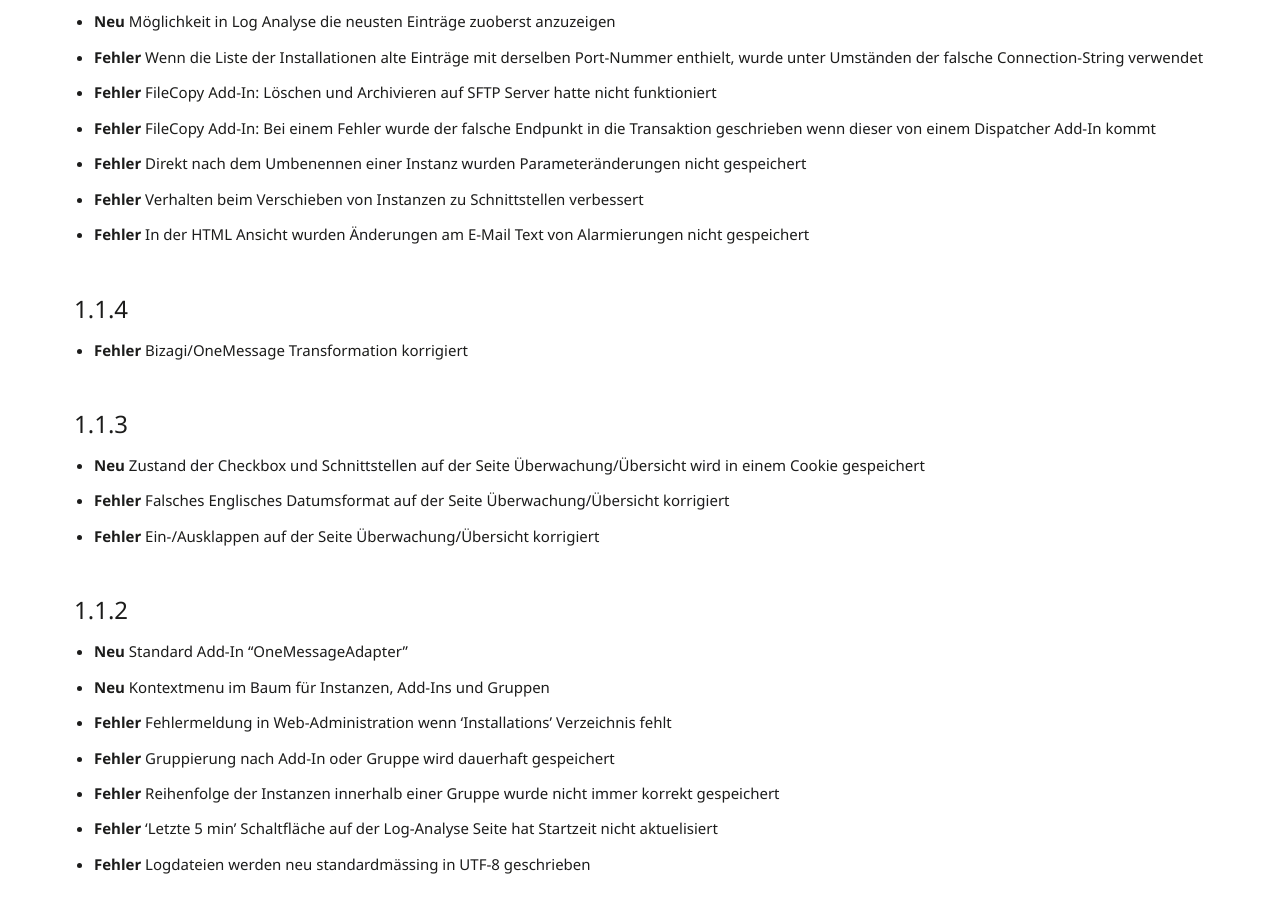
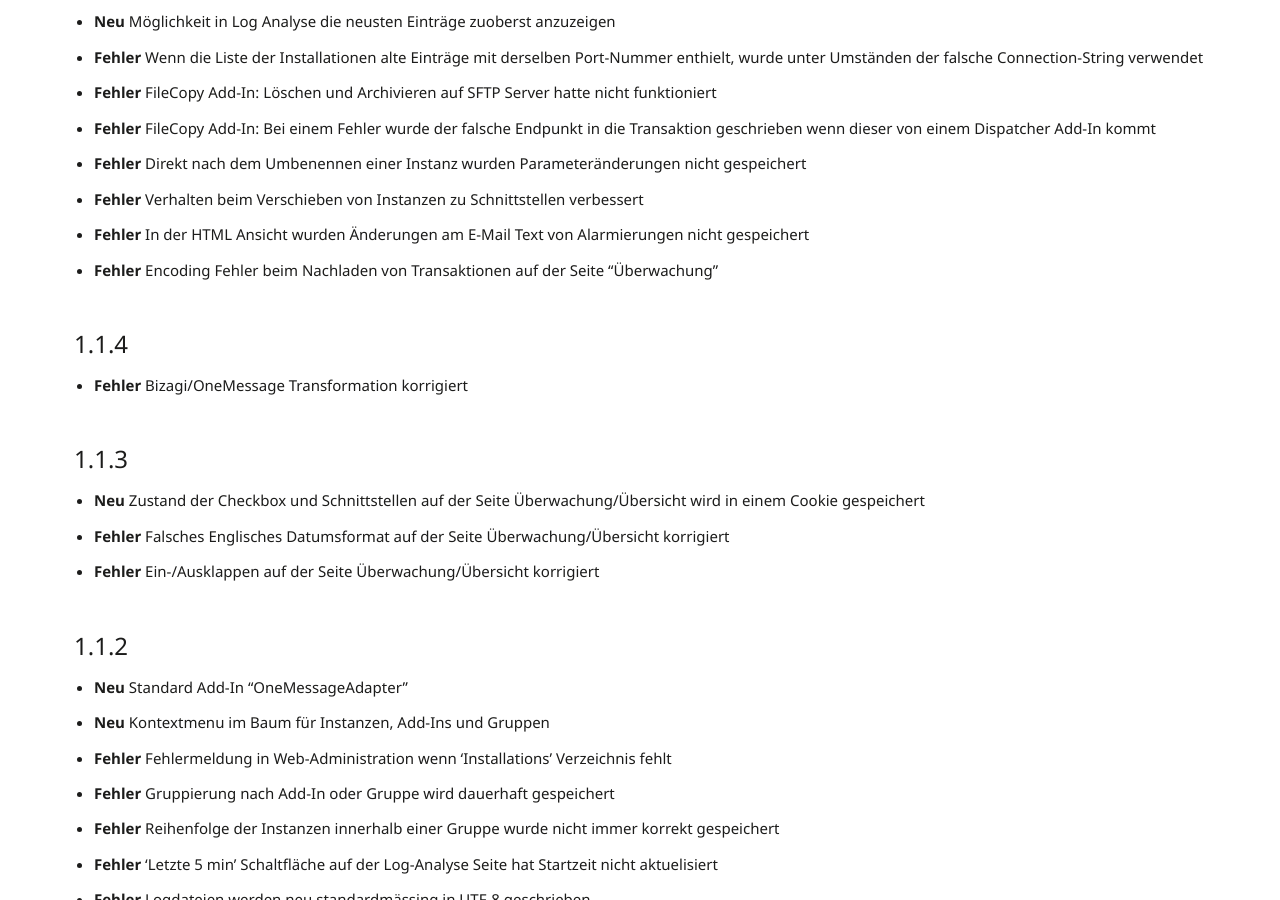
Before and after one commit to primesoft-group/oneconnexx-docs, a Jekyll site: the page built from _pages/setup/de/releasenotes.md, in a window 1280 px wide and 900 px high, scrolled down 650 px. Built offline with Jekyll 4.4.1, drawn with Linux system fonts in a browser that asks for light colours; nearby versions of some CDN libraries; some web fonts are replaced.

Commit message:
Update releasenotes.md

```diff
--- a/_pages/setup/de/releasenotes.md
+++ b/_pages/setup/de/releasenotes.md
@@ -20,6 +20,7 @@ permalink: "setup/de/releasenotes/"
 * __Fehler__ Direkt nach dem Umbenennen einer Instanz wurden Parameteränderungen nicht gespeichert
 * __Fehler__ Verhalten beim Verschieben von Instanzen zu Schnittstellen verbessert
 * __Fehler__ In der HTML Ansicht wurden Änderungen am E-Mail Text von Alarmierungen nicht gespeichert
+* __Fehler__ Encoding Fehler beim Nachladen von Transaktionen auf der Seite "Überwachung"
 
 
 #### 1.1.4
```
